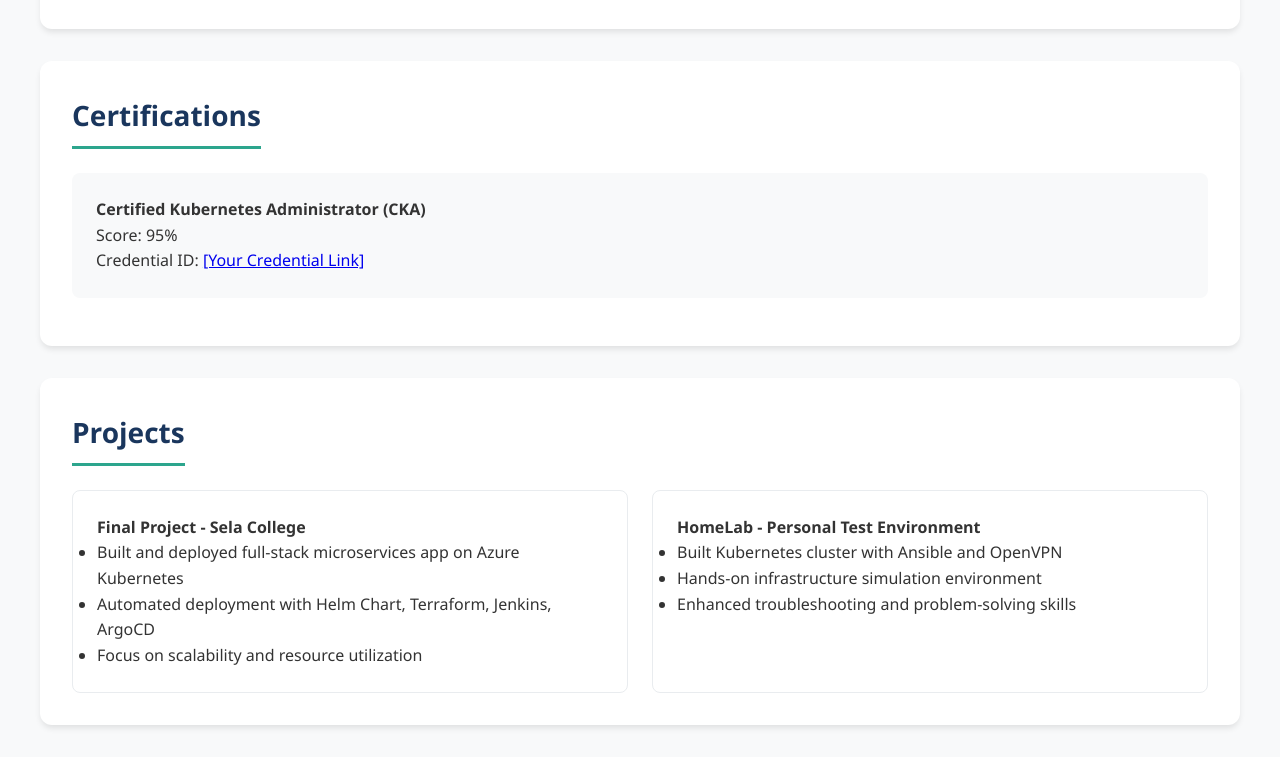
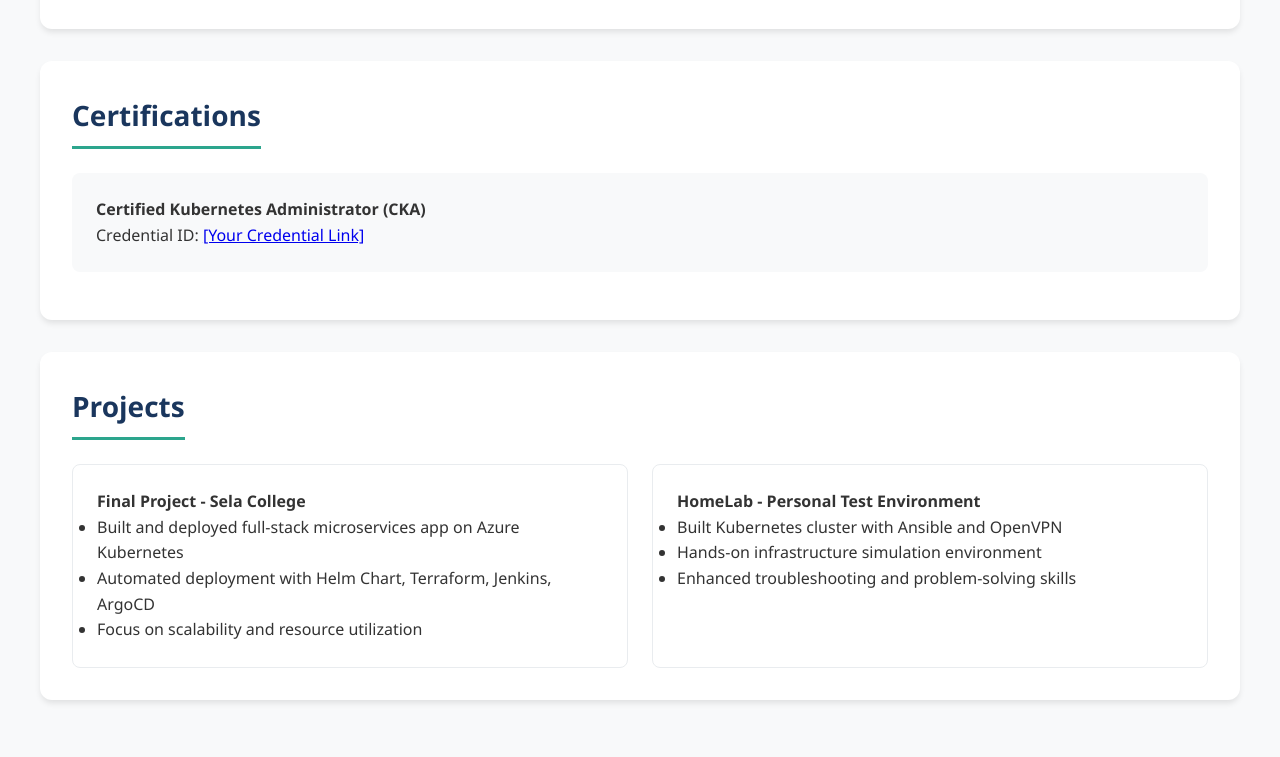
Before and after one commit to IdoShoshani/IdoShoshani.github.io, a plain HTML site: page index.html in a window 1280 px wide. Shown: the part 1437-2194 px from the top of the page. After the commit the page ends 2169 px from the top, so only its background shows below. Drawn offline with Linux system fonts and the light colour scheme.

Commit message:
Remove kuberntes cert score

```diff
--- a/index.html
+++ b/index.html
@@ -103,7 +103,6 @@
       <h3>Certifications</h3>
       <div class="certification-item">
         <h4>Certified Kubernetes Administrator (CKA)</h4>
-        <p>Score: 95%</p>
         <p>
           Credential ID: <a href="#" target="_blank">[Your Credential Link]</a>
         </p>
```
